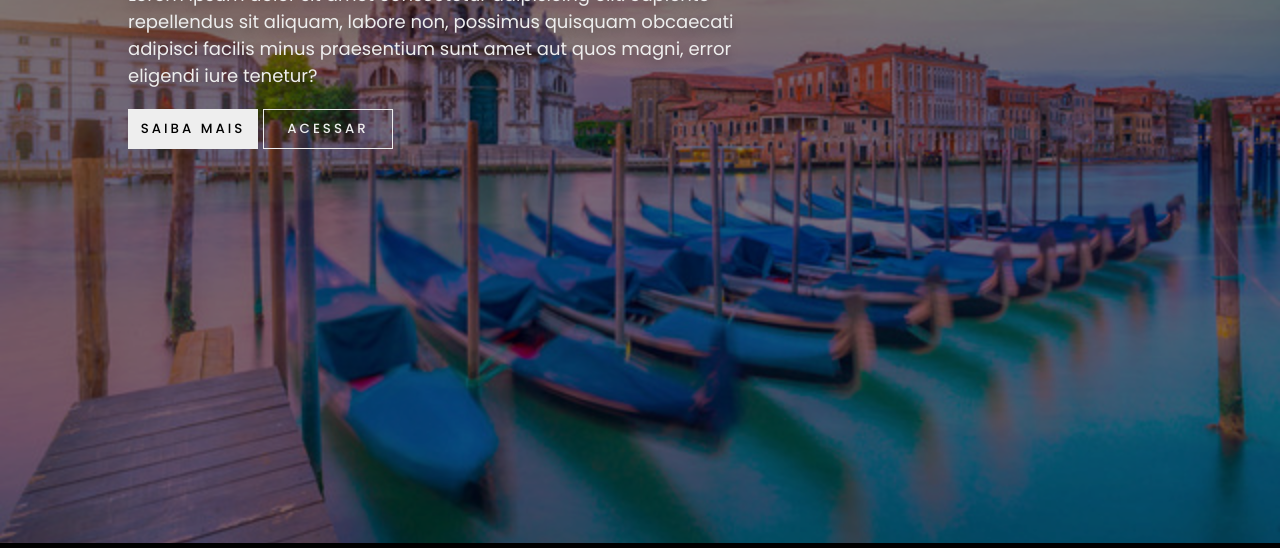
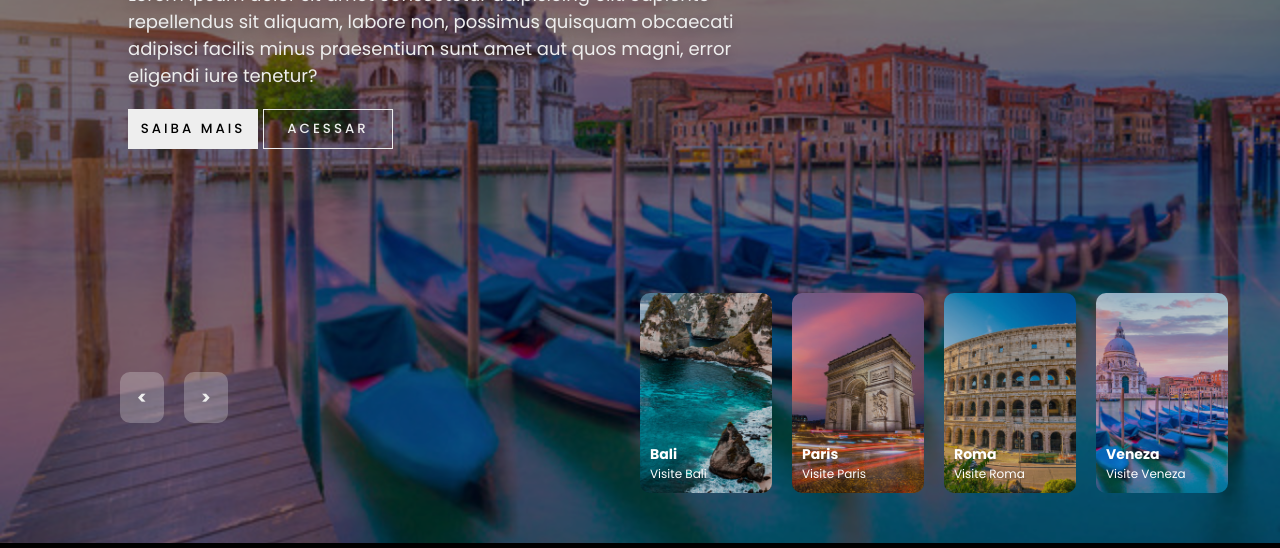
Before and after one commit to SophiAoAmaral/Projeto-Slider, a plain HTML site: page index.html in a window 1280 px wide. Shown: the part 257-805 px from the top of the page. Drawn offline with Linux system fonts and the light colour scheme.

Commit message:
finalizando

```diff
--- a/index.html
+++ b/index.html
@@ -65,13 +65,49 @@
                     </div>
                 </div>
             </div>
+        </div>
+
+        <div class="thumb">
+            <div class="thumb-item">
+                <img src="imgs/img1.jpg" alt="bali">
+                <div class="content">
+                    <h3>Bali</h3>
+                    <p>Visite Bali</p>
+                </div>
+            </div>
 
 
+            <div class="thumb-item">
+                <img src="imgs/img2.jpg" alt="bali">
+                <div class="content">
+                    <h3>Paris</h3>
+                    <p>Visite Paris</p>
+                </div>
+            </div>
 
+            <div class="thumb-item">
+                <img src="imgs/img3.jpg" alt="bali">
+                <div class="content">
+                    <h3>Roma</h3>
+                    <p>Visite Roma</p>
+                </div>
+            </div>
 
+            <div class="thumb-item">
+                <img src="imgs/img4.jpg" alt="bali">
+                <div class="content">
+                    <h3>Veneza</h3>
+                    <p>Visite Veneza</p>
+                </div>
+            </div>
+         </div>
 
+         <div class="arrows">
+            <button class="back"> < </button>
+            <button class="next"> > </button>
+         </div>
+    </main>
 
-        </div>
-    </main>
+    <script src="script.js"></script>
 </body>
 </html>
--- /dev/null
+++ b/script.js
@@ -0,0 +1,32 @@
+let btnNext = document.querySelector('.next');
+let btnBack = document.querySelector('.back');
+
+let container = document.querySelector(".container");
+let list = document.querySelector(".container .list");
+let thumb = document.querySelector(".container .thumb");
+btnNext.onclick = () => moveItemsOnClick('next');
+btnBack.onclick = () => moveItemsOnClick('back');
+
+
+
+function moveItemsOnClick(type){
+
+    let listItems = document.querySelectorAll('.list .list-item')
+    let thumbItems = document.querySelectorAll('.thumb .thumb-item')
+
+    if(type === 'next'){
+        list.appendChild(listItems[0])
+        thumb.appendChild(thumbItems[0])
+
+        container.classList.add('next')
+    }else{
+        list.prepend(listItems[listItems.length -1])
+        thumb.prepend(thumbItems[thumbItems.length -1])
+         container.classList.add('back')
+    }
+
+    setTimeout(()=>{
+        container.classList.remove('next')
+        container.classList.remove('back')
+    },3000)
+}
--- a/style.css
+++ b/style.css
@@ -31,7 +31,9 @@ header a{
     font-weight: 300;
 }
 
-
+.title{
+    text-transform: uppercase;
+}
 .container{
     height: 100vh;
     width: 100vw;
@@ -110,3 +112,123 @@ header a{
     color: #000;
     transition: 0.7s;
 }
+
+.container .thumb{
+    position: absolute;
+    bottom: 50px;
+    left: 50%;
+    display: flex;
+    gap: 20px;
+}
+
+.container .thumb  .thumb-item{
+    width: 132px;
+    height: 200px;
+    position: relative;
+    z-index: 3;
+
+}
+
+.container .thumb  .thumb-item img{
+    width: 100%;
+    height: 100%;
+    object-fit: cover;
+    border-radius: 10px;
+    filter: brightness(80%);
+}
+
+.container .thumb .content{
+    position: absolute;
+    bottom: 10px;
+    left: 10px;
+}
+
+.arrows{
+    display: flex;
+    align-items: center;
+    gap: 20px;
+    position: absolute;
+    bottom: 120px;
+    left: 120px;
+    width: 300px;
+}
+
+.arrows button{
+    border-radius: 10px;
+    border: none;
+    padding: 12px 17px;
+    background-color: #eee4;
+    color: #eee;
+    cursor: pointer;
+    font-weight: 700;
+    font-size: 1.5em;
+}
+
+.arrows button:hover{
+    background-color: #eee;
+    color: #000;
+}
+
+/*MOVIMENTO DA TUMP*/
+
+.container.next .thumb{
+    animation: effectNextThumb 0.5s linear 1 forwards ;
+}
+
+
+@keyframes effectNextThumb {
+    from{
+        transform: translateX(150px);
+    }
+}
+
+/*Movimento ultima thumb*/
+
+.container.next .thumb .thumb-item:last-child{
+    animation: effectLastThumb 0.5s linear 1 forwards;
+}
+
+@keyframes effectLastThumb {
+    from{
+        width: 0;
+        opacity: 0;
+    }
+}
+
+/*Textos Principais*/
+
+.container .list .list-item:nth-last-child(1) .content .title,.container .list .list-item:nth-last-child(1) .content .description, .container .list .list-item:nth-last-child(1) .content, .buttons{
+    transform: translateY(50px);
+    filter: blur(20px);
+    opacity: 0;
+    animation: showContent 0.5s 0.5s linear 1 forwards;
+}
+
+@keyframes showContent {
+    to{
+        transform: translateY(0);
+        filter: blur(0);
+        opacity: 1;
+    }
+}
+/*Imagem next*/
+.container.next .list .list-item:nth-last-child(1) img{
+    width: 150px;
+    height: 220px;
+    position: absolute;
+    bottom: 50px;
+    left: 50px;
+    border-radius: 30px;
+    animation: showMainImage 0.5s linear 1 forwards ;
+}
+
+@keyframes showMainImage{
+    to{
+        bottom: 0;
+        left: 0;
+        width: 100%;
+        height: 100%;
+        border-radius: 0;
+
+    }
+}
```
